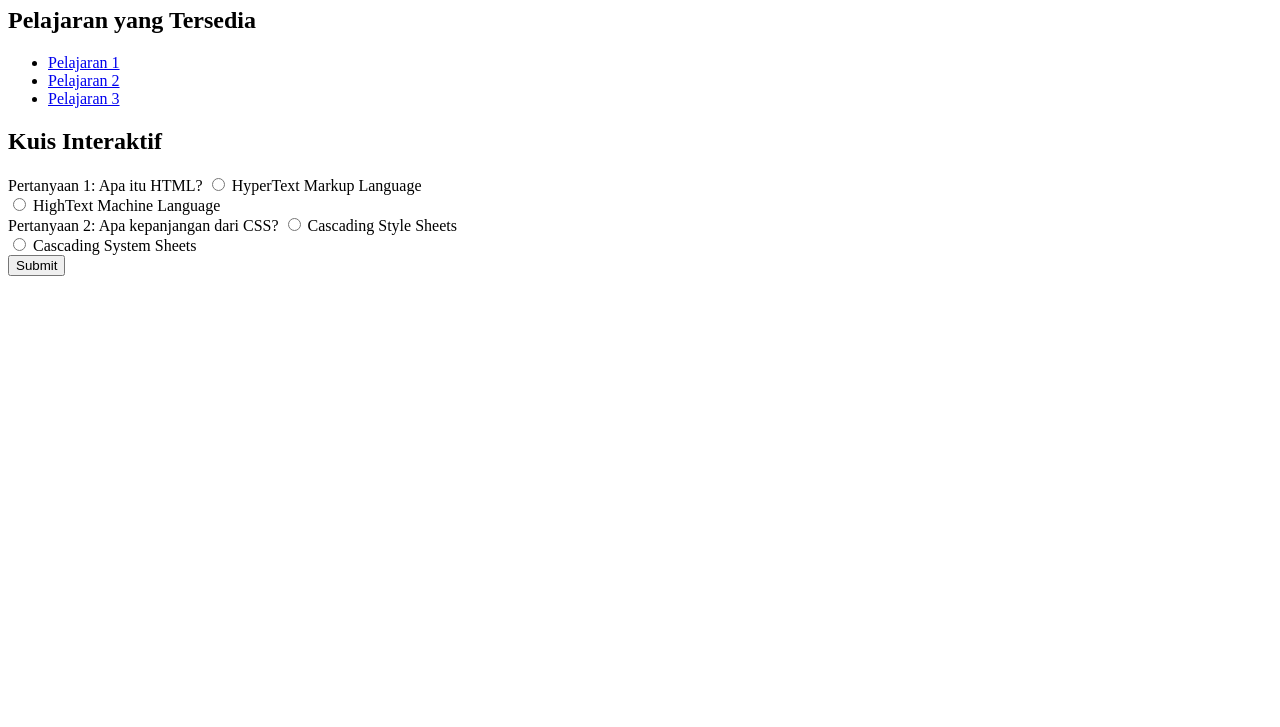
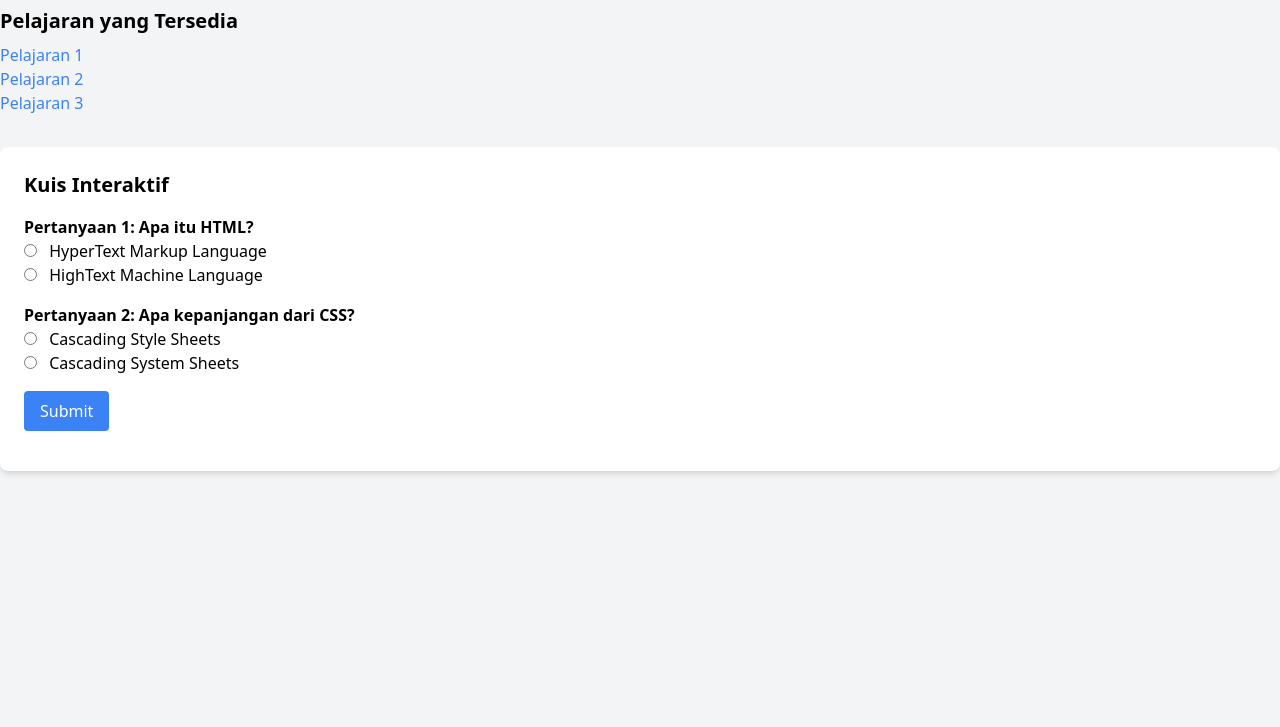
Before and after one commit to shafanjw/mini-elearning, a website: page index.html in a window 1280 px wide. Shown: the part 73-800 px from the top of the page. Drawn offline with Linux system fonts and the light colour scheme.

Commit message:
add Tailwind CSS for styling

```diff
--- /dev/null
+++ b/css/tailwind.css
@@ -0,0 +1,4 @@
+
+@tailwind base;
+@tailwind components;
+@tailwind utilities;
--- a/index.html
+++ b/index.html
@@ -6,35 +6,43 @@
     <title>E-learning Platform</title>
     <link rel="stylesheet" href="css/styles.css">
 </head>
-<body>
-    <header>
-        <h1>Selamat datang di Platform E-Learning!</h1>
+<body class="bg-gray-100">
+    <header class="bg-blue-500 text-white p-4">
+        <h1 class="text-2xl">Selamat datang di Platform E-Learning!</h1>
     </header>
-    <main>
-        <section id="course-list">
-            <h2>Pelajaran yang Tersedia</h2>
+    <main class="container mx-auto py-4">
+        <section id="course-list" class="mb-8">
+            <h2 class="text-xl font-bold mb-2">Pelajaran yang Tersedia</h2>
             <ul>
-                <li><a href="#">Pelajaran 1</a></li>
-                <li><a href="#">Pelajaran 2</a></li>
-                <li><a href="#">Pelajaran 3</a></li>
+                <li><a href="#" class="text-blue-500 hover:underline">Pelajaran 1</a></li>
+                <li><a href="#" class="text-blue-500 hover:underline">Pelajaran 2</a></li>
+                <li><a href="#" class="text-blue-500 hover:underline">Pelajaran 3</a></li>
             </ul>
         </section>
-        <section id="quiz">
-            <h2>Kuis Interaktif</h2>
+        <section id="quiz" class="bg-white rounded-lg shadow-md p-6">
+            <h2 class="text-xl font-bold mb-4">Kuis Interaktif</h2>
             <form id="quiz-form">
-                <div>
-                    <label>Pertanyaan 1: Apa itu HTML?</label>
-                    <input type="radio" name="q1" value="HyperText Markup Language"> HyperText Markup Language<br>
-                    <input type="radio" name="q1" value="HighText Machine Language"> HighText Machine Language<br>
+                <div class="mb-4">
+                    <label class="block font-semibold">Pertanyaan 1: Apa itu HTML?</label>
+                    <div>
+                        <input type="radio" name="q1" value="HyperText Markup Language" id="q1a1" class="mr-2">
+                        <label for="q1a1">HyperText Markup Language</label><br>
+                        <input type="radio" name="q1" value="HighText Machine Language" id="q1a2" class="mr-2">
+                        <label for="q1a2">HighText Machine Language</label><br>
+                    </div>
                 </div>
-                <div>
-                    <label>Pertanyaan 2: Apa kepanjangan dari CSS?</label>
-                    <input type="radio" name="q2" value="Cascading Style Sheets"> Cascading Style Sheets<br>
-                    <input type="radio" name="q2" value="Cascading System Sheets"> Cascading System Sheets<br>
+                <div class="mb-4">
+                    <label class="block font-semibold">Pertanyaan 2: Apa kepanjangan dari CSS?</label>
+                    <div>
+                        <input type="radio" name="q2" value="Cascading Style Sheets" id="q2a1" class="mr-2">
+                        <label for="q2a1">Cascading Style Sheets</label><br>
+                        <input type="radio" name="q2" value="Cascading System Sheets" id="q2a2" class="mr-2">
+                        <label for="q2a2">Cascading System Sheets</label><br>
+                    </div>
                 </div>
-                <button type="button" onclick="checkAnswers()">Submit</button>
+                <button class="bg-blue-500 text-white py-2 px-4 rounded hover:bg-blue-600" type="button" onclick="checkAnswers()">Submit</button>
             </form>
-            <div id="results"></div>
+            <div id="results" class="mt-4"></div>
         </section>
     </main>
     <script src="js/scripts.js"></script>
--- /dev/null
+++ b/tailwind.config.js
@@ -0,0 +1,7 @@
+module.exports = {
+  content: ["./src/**/*.{html,js}", "./*.html"],
+  theme: {
+    extend: {},
+  },
+  plugins: [],
+};
```
Also changed, not shown: package.json (added, +8 -0 lines), css/style.css (deleted), css/styles.css (added), images/logo.png (added), 2 other files.
